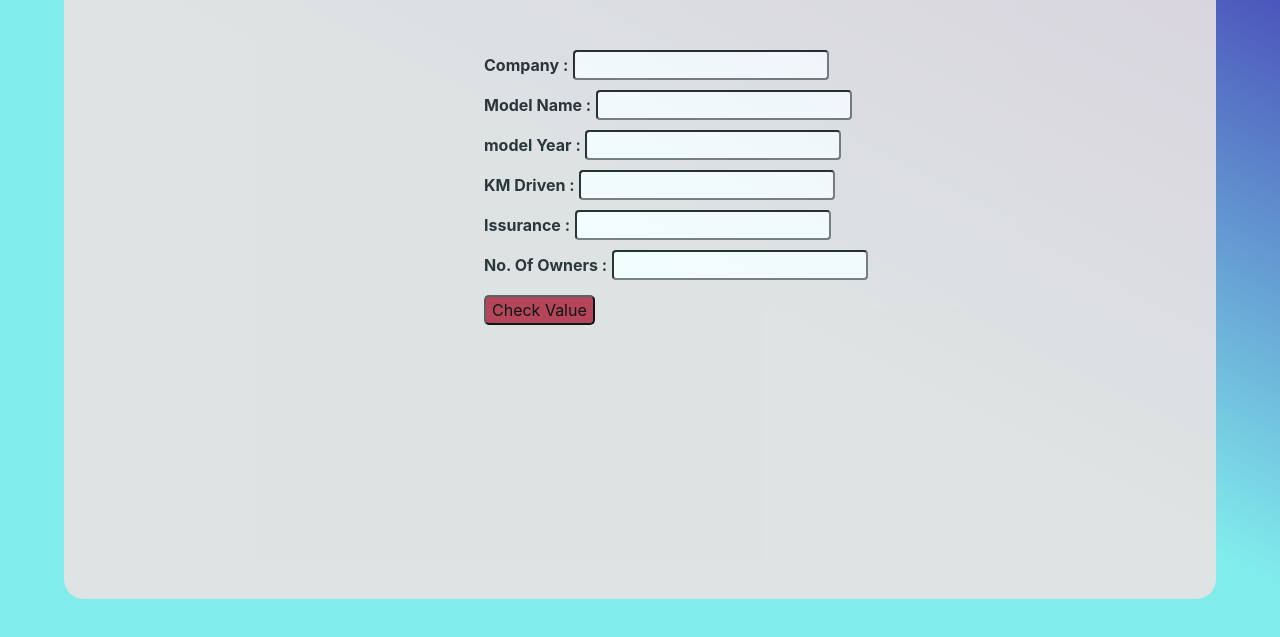
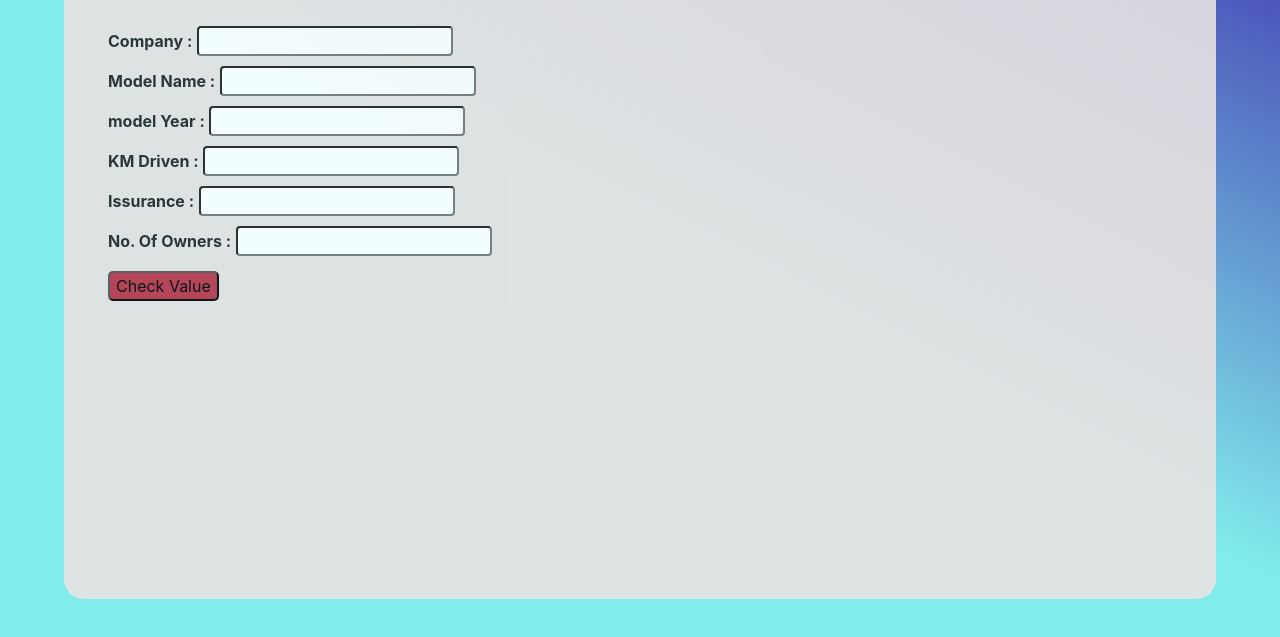
Before and after one commit to satyajitdash61/Car_Becho, a plain HTML site: page index.html in a window 1280 px wide. Shown: the part 201-838 px from the top of the page. Drawn offline with nearby package versions, Linux system fonts and the light colour scheme.

Commit message:
updated design

```diff
--- a/index.html
+++ b/index.html
@@ -19,9 +19,9 @@
                 <div class="container-fluid main-screen">
                     <div class="implementation ">
                       <h2 class="text-center">Price Estimater</h2>
-                      <Div class="row m-5">
-                        <div class="col-sm-4"></div>
-                        <div class="col-sm-6">
+                      <Div class="row m-4">
+                        <div class="col-"></div>
+                        <div class="col-6">
                           <form action="/action_page.php">
                             <div class="carinfo">
                                 <label class="font-weight-bold">Company :</label>
@@ -95,7 +95,7 @@
                                 <button type="button" class="submitbtn">Check Value</button>
                           </form>
                         </div>
-                        <div class="col-sm-3"></div>
+                        <div class="col"></div>
                       </Div>
                     </div>
                 </div>
```
